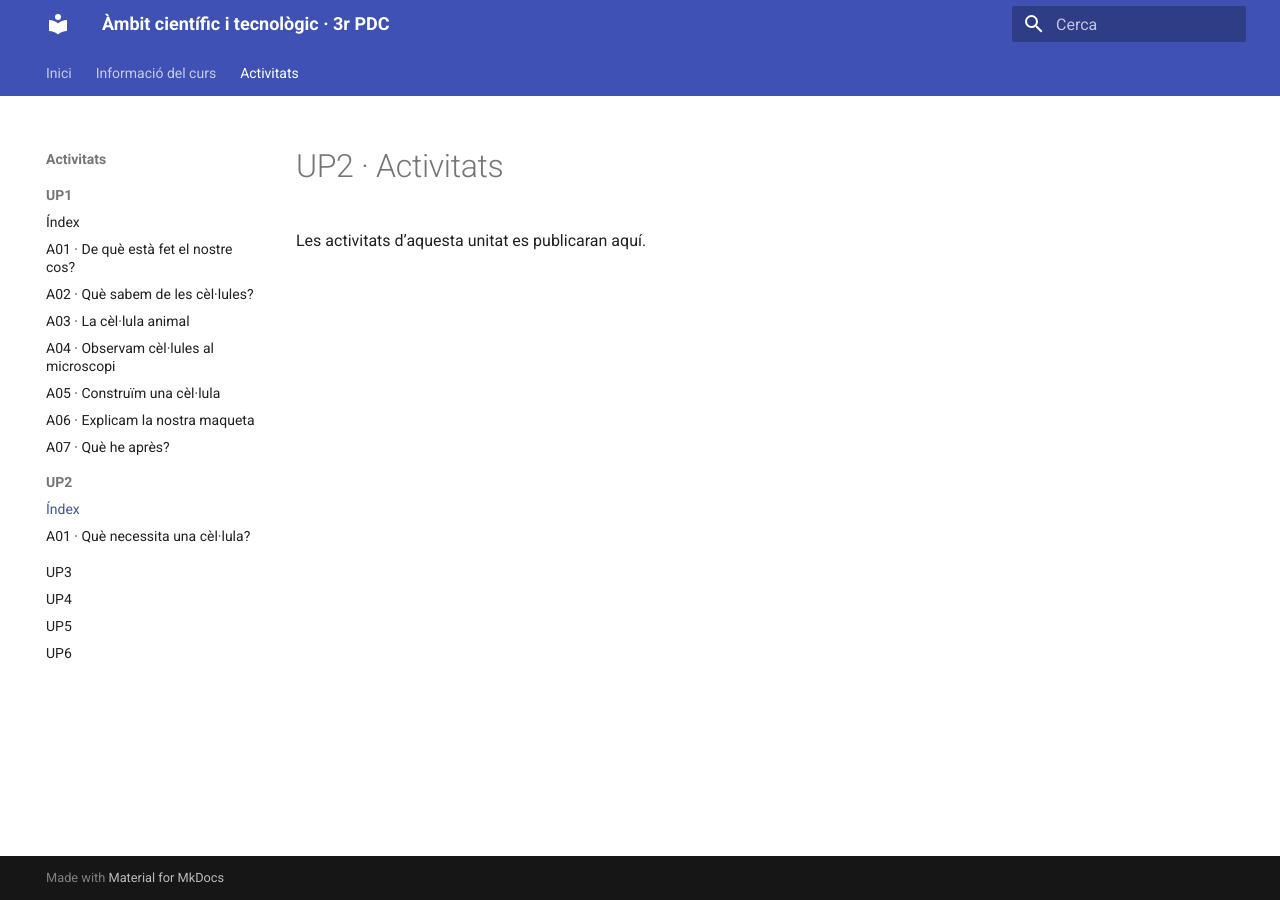
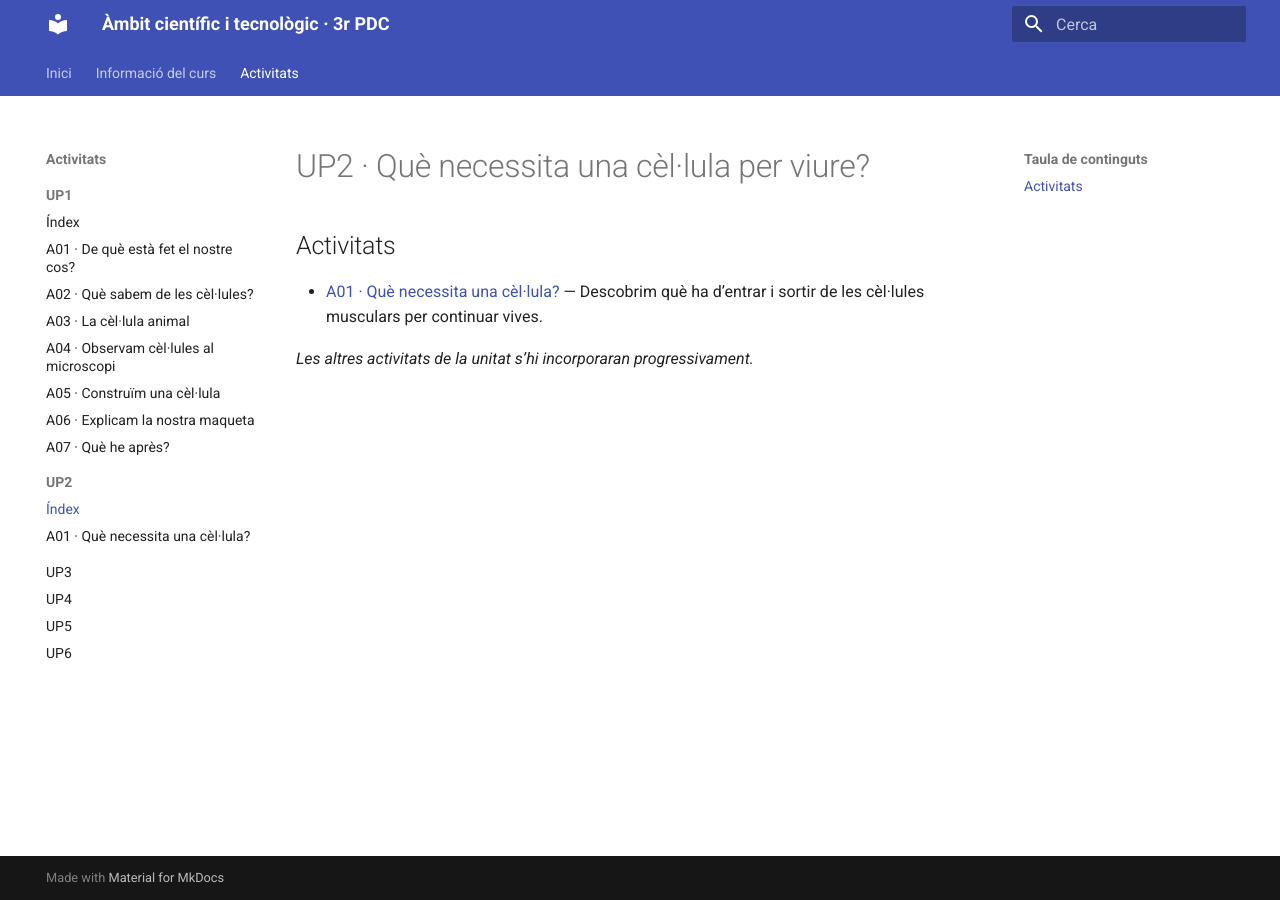
Before and after one commit to saloma-ui/3pdc, an MkDocs documentation site: the page built from docs/activitats/up2/index.md, in a window 1280 px wide. Built offline with MkDocs 1.6.1 and Material for MkDocs 9.7.7, drawn with Linux system fonts in a browser that asks for light colours.

Commit message:
Actualitza l’índex d’activitats de la UP2

```diff
--- a/docs/activitats/up2/index.md
+++ b/docs/activitats/up2/index.md
@@ -1,3 +1,7 @@
-# UP2 · Activitats
+# UP2 · Què necessita una cèl·lula per viure?
 
-Les activitats d’aquesta unitat es publicaran aquí.
+## Activitats
+
+- [A01 · Què necessita una cèl·lula?](a01_up02/index.md) — Descobrim què ha d’entrar i sortir de les cèl·lules musculars per continuar vives.
+
+*Les altres activitats de la unitat s’hi incorporaran progressivament.*
```
